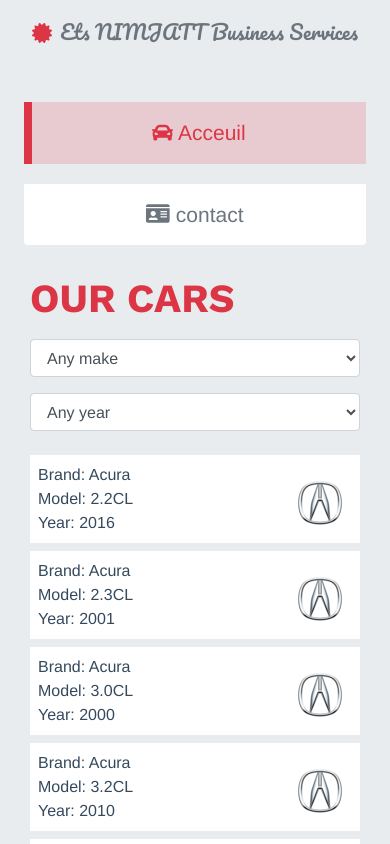
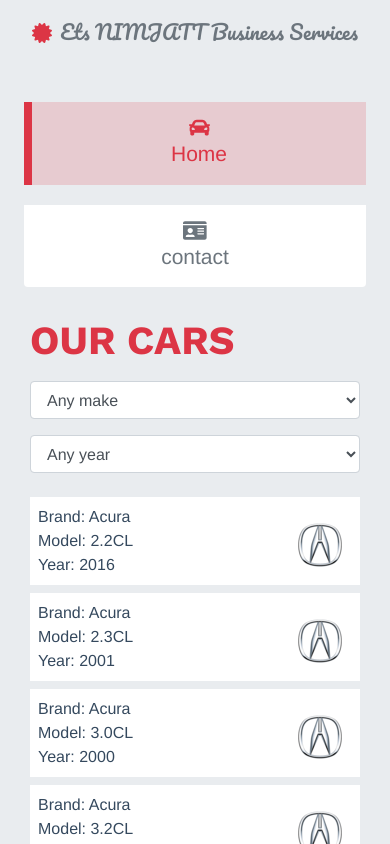
Before and after one commit to AbdelkaderBah/LearnVueJs, a Vue app: page /#/ in a window 390 px wide. Shown: the top 844 px of the page. Built offline with nearby package versions, Linux system fonts and the light colour scheme.

Commit message:
Responsive glitches Translation Conception

```diff
--- a/src/App.vue
+++ b/src/App.vue
@@ -32,7 +32,6 @@
 <style>
     @import "./assets/bootstrap.min.css";
     @import url("https://fonts.googleapis.com/css?family=Pacifico|Work+Sans:700");
-
 
     body {
         margin: 0;
--- a/src/components/Home.vue
+++ b/src/components/Home.vue
@@ -9,7 +9,6 @@
                     <scale-loader :loading="loading" v-if="loading" color="#dc3545" class="d-inline"></scale-loader>
                 </h1>
             </div>
-
             <div class="col px-lg-0">
                 <div class="options">
                     <div class="form-group form-inline justify-content-end">
--- a/src/components/MenuBar.vue
+++ b/src/components/MenuBar.vue
@@ -2,11 +2,11 @@
     <div class="text-center bg-white mr-lg-4 left-nav px-lg-0 px-4">
         <ul class="list-unstyled mt-4 list-group">
             <router-link to="/" tag="li" class="list-group-item cursor-pointer" exact-active-class="active">
-                <font-awesome-icon icon="car"></font-awesome-icon>
-                Acceuil
+                <font-awesome-icon icon="car" class="d-block mx-auto"></font-awesome-icon>
+                Home
             </router-link>
             <router-link to="/contact-us" tag="li" class="list-group-item cursor-pointer" exact-active-class="active">
-                <font-awesome-icon icon="id-card"></font-awesome-icon>
+                <font-awesome-icon icon="id-card" class="d-block mx-auto"></font-awesome-icon>
                 contact
             </router-link>
         </ul>
```
Also changed, not shown: conception/translate.md (added, +7 -0 lines), 2 other files (tests, documents, lock files or other folders).
